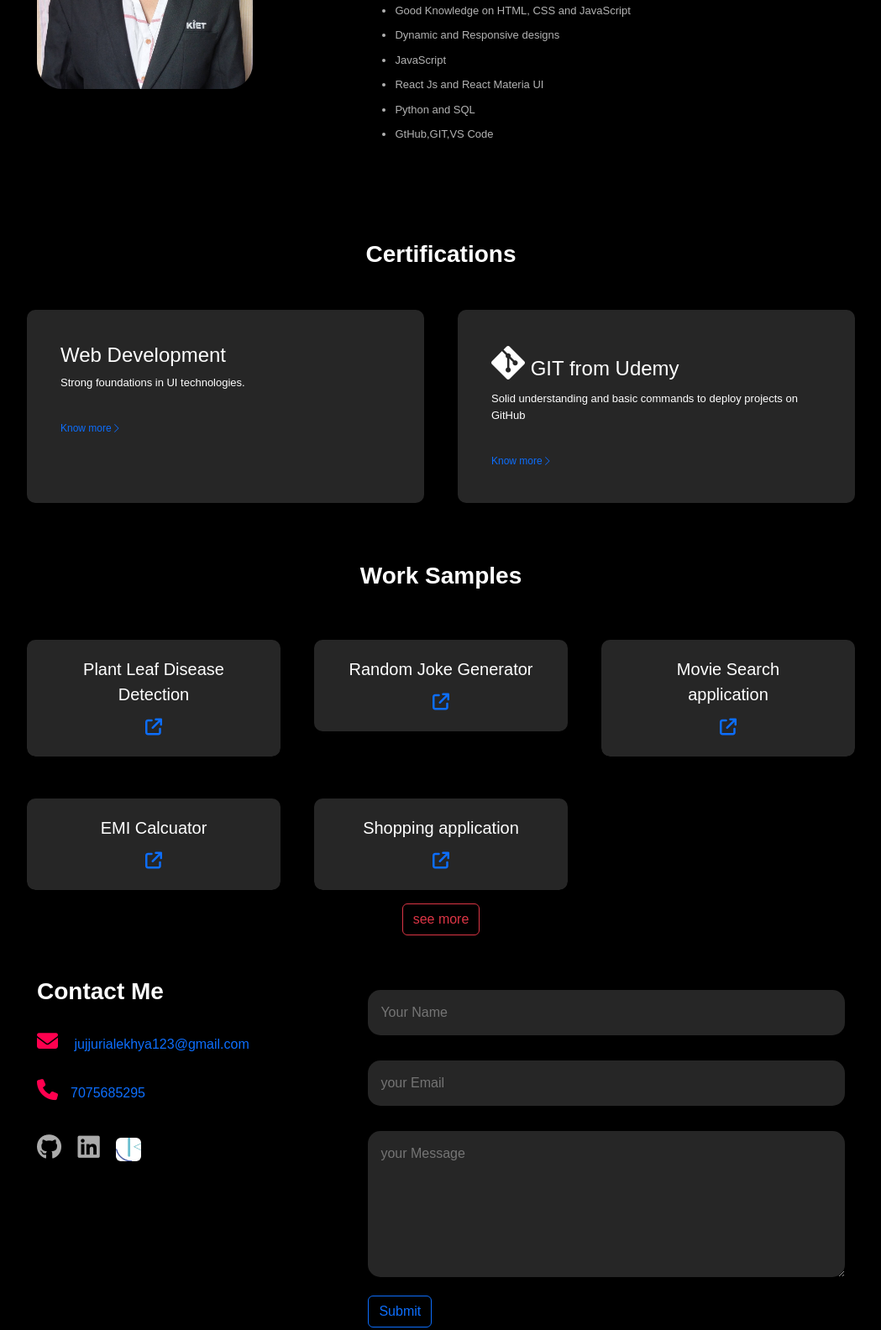
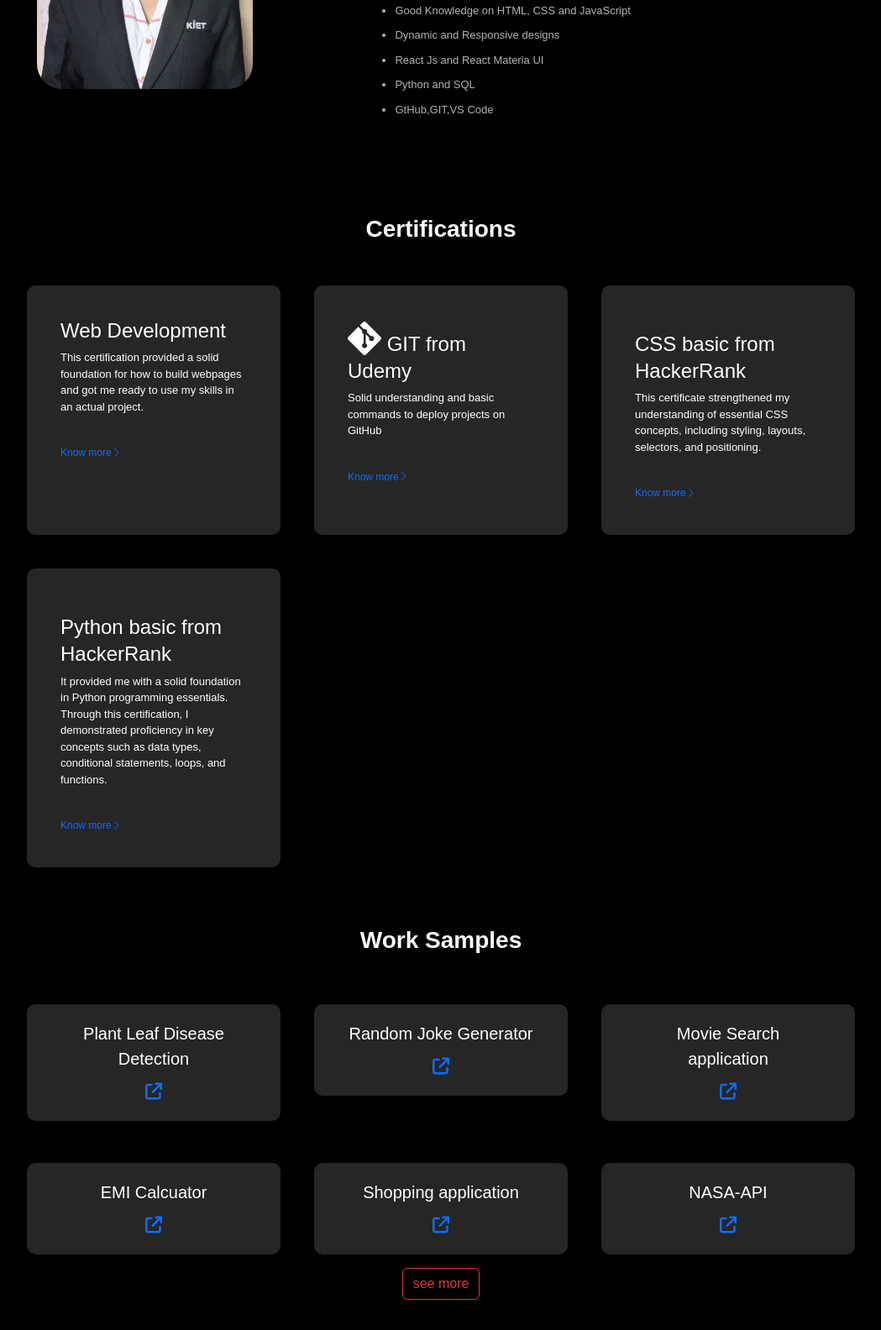
Before and after one commit to ALEKHYAJUJJURI/portfolio, a plain HTML site: page index.html in a window 1280 px wide. Shown: the part 1089-2673 px from the top of the page at 84% size, without its empty margins (115-1164 px from the left). Drawn offline with nearby package versions, Linux system fonts and the light colour scheme.

Commit message:
commit-2

```diff
--- a/index.html
+++ b/index.html
@@ -40,7 +40,7 @@
             <li><a href="#contact">Contact</a></li>
             <i class="fa-regular fa-circle-xmark fa" onclick="closemenu()"></i>
             <li>
-              <a href="public/Alekhya_J.pdf" class="bi bi-download" download>
+              <a href="public/Alekhya_Jujjuri.pdf" class="bi bi-download" download>
                 Download CV</a
               >
             </li>
@@ -53,7 +53,7 @@
             Hi, <br />
             I am Alekhya
           </p>
-          <b>UI/UX Developer</b>
+          <b>Web Developer</b>
         </div>
       </div>
     </div>
@@ -90,7 +90,6 @@
               <ul>
                 <li><span>Good Knowledge on HTML, CSS and JavaScript</span></li>
                 <li><span>Dynamic and Responsive designs</span></li>
-                <li><span>JavaScript</span></li>
                 <li><span>React Js and React Materia UI</span></li>
                 <li><span>Python and SQL</span></li>
                 <li><span>GtHub,GIT,VS Code</span></li>
@@ -121,7 +120,7 @@
         <div class="projectlist">
           <div>
             <h4>Web Development</h4>
-            <p>Strong foundations in UI technologies.</p>
+            <p>This certification provided a solid foundation for how to build webpages and got me ready to use my skills in an actual project.</p>
             <a
               href="public/Corizo_WebDevelopment_Intern.pdf"
               target="new"
@@ -137,6 +136,30 @@
             </p>
             <a
               href="https://www.udemy.com/certificate/UC-e4df00d1-8000-467e-8847-d37be3e3c32d/"
+              target="new"
+              class="text-primary"
+              >Know more<span class="bi bi-chevron-right"></span
+            ></a>
+          </div>
+          <div>
+            <h4><i class=""></i> CSS basic from HackerRank</h4>
+            <p>
+              This certificate strengthened my understanding of essential CSS concepts, including styling, layouts, selectors, and positioning.
+            </p>
+            <a
+              href="https://drive.google.com/file/d/1WGizt1Xn1E6VZds-v7nUwLq10CM08GQY/view?usp=sharing"
+              target="new"
+              class="text-primary"
+              >Know more<span class="bi bi-chevron-right"></span
+            ></a>
+          </div>
+          <div>
+            <h4><i class=""></i>Python basic from HackerRank</h4>
+            <p>
+             It provided me with a solid foundation in Python programming essentials. Through this certification, I demonstrated proficiency in key concepts such as data types, conditional statements, loops, and functions.
+            </p>
+            <a
+              href="https://drive.google.com/file/d/1hrw6Dy3jMuCXjr1XqAEE-GcGs8Pjo2Mi/view?usp=drive_link"
               target="new"
               class="text-primary"
               >Know more<span class="bi bi-chevron-right"></span
@@ -180,7 +203,7 @@
               <!-- <p>
             Created a Spotify clone application, recreating its features with a user-friendly interface. Implemented music streaming, playlist creation, and recommendation functionalities.
           </p>-->
-              <a href="https://movie-search-alekhya.netlify.app" target="new">
+              <a href="https://alekhyajujjuri.github.io/Movie-Search-OMDB-API/" target="new">
                 <i class="fa-solid fa-arrow-up-right-from-square"></i
               ></a>
             </div>
@@ -207,6 +230,20 @@
           </p>-->
               <a
                 href="https://github.com/ALEKHYAJUJJURI/API-router.git"
+                target="new"
+              >
+                <i class="fa-solid fa-arrow-up-right-from-square"></i
+              ></a>
+            </div>
+          </div>
+          <div class="work">
+            <div class="layer">
+              <span>NASA-API</span>
+              <!--<p>
+            Created responsive Tic Tac Toe game using HTML, CSS, and JavaScript
+          </p>-->
+              <a
+                href="https://alekhyajujjuri.github.io/NASA-API/"
                 target="new"
               >
                 <i class="fa-solid fa-arrow-up-right-from-square"></i
```
Also changed, not shown: public/bg-2.jpg (deleted), public/bg_1.jpg (deleted), public/logo.png (deleted), 2 other files.
